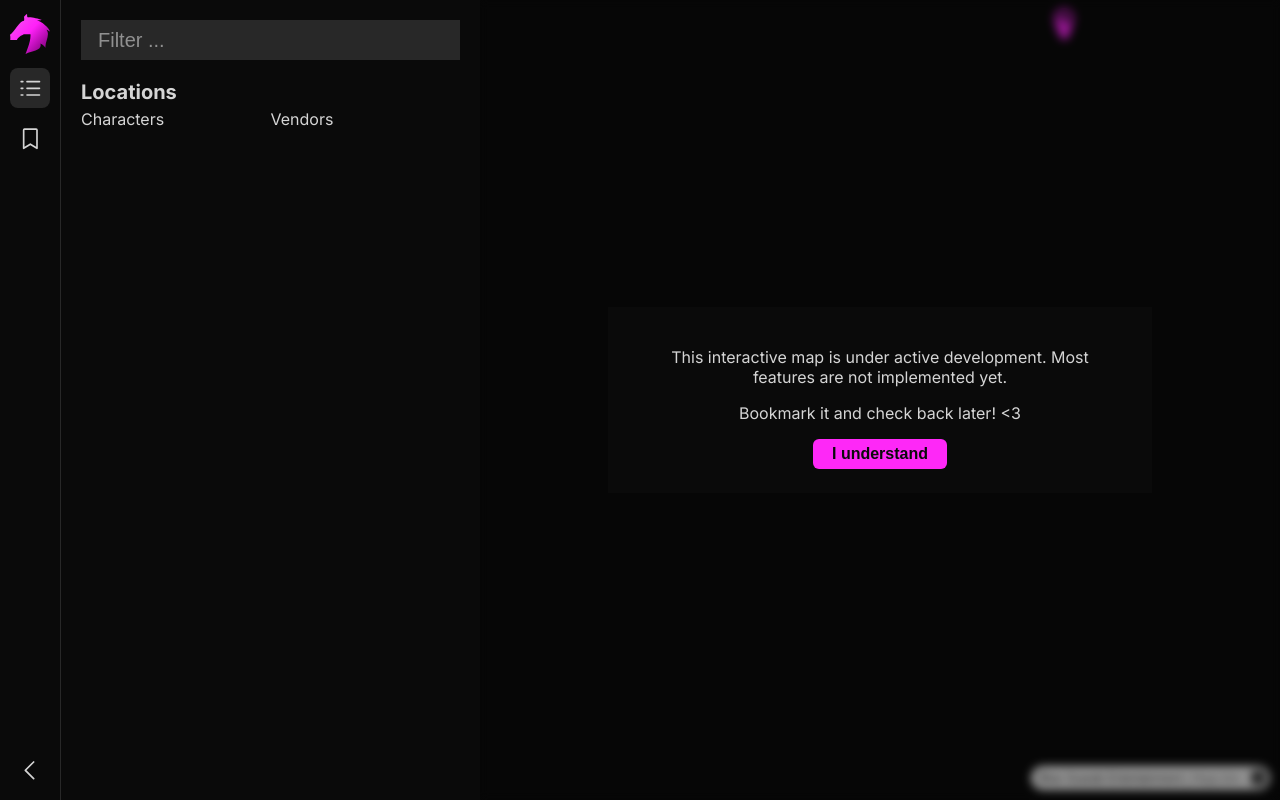
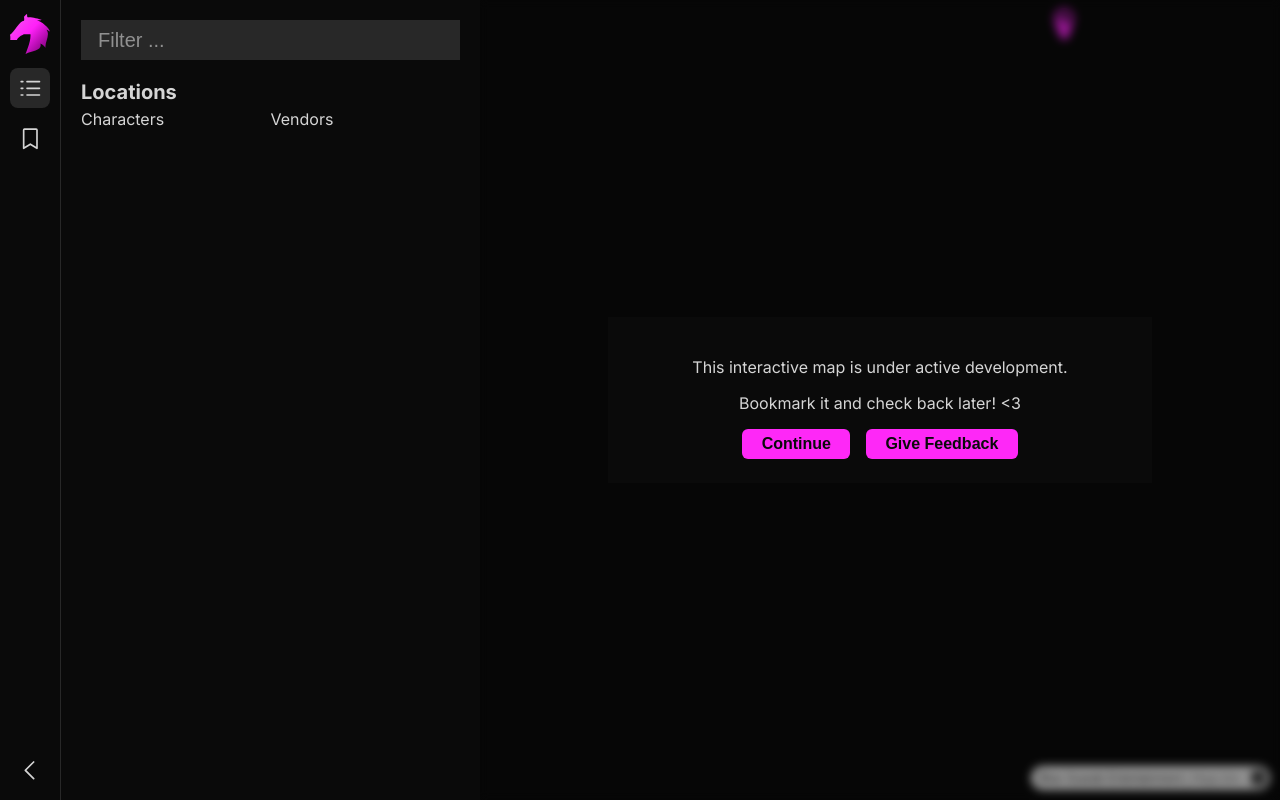
Before and after one commit to dreamfarer/equinox-map, a Next.js app: page / in a window 1280 px wide. Built offline with nearby package versions, Linux system fonts and the light colour scheme; no server answers.

Commit message:
chore: add feedback questionnaire to disclaimer

```diff
--- a/app/components/map.tsx
+++ b/app/components/map.tsx
@@ -128,14 +128,23 @@
               </>
             ) : (
               <>
-                <p>
-                  This interactive map is under active development. Most
-                  features are not implemented yet.
-                </p>
+                <p>This interactive map is under active development.</p>
                 <p>Bookmark it and check back later! &lt;3</p>
-                <button onClick={() => setDisclaimerAccepted(true)}>
-                  I understand
-                </button>
+                <div className={styles.buttonGroup}>
+                  <button onClick={() => setDisclaimerAccepted(true)}>
+                    Continue
+                  </button>
+                  <button
+                    onClick={() =>
+                      window.open(
+                        'https://docs.google.com/forms/d/e/1FAIpQLScLE-dfJ5pjGvxtdScB9KYc0hX9cZI7c1ba80hR33Ceieu2JA/viewform',
+                        '_blank',
+                      )
+                    }
+                  >
+                    Give Feedback
+                  </button>
+                </div>
               </>
             )}
           </div>
```
